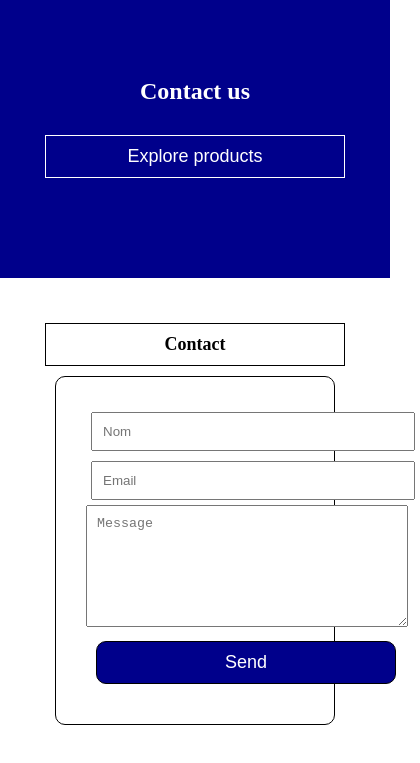
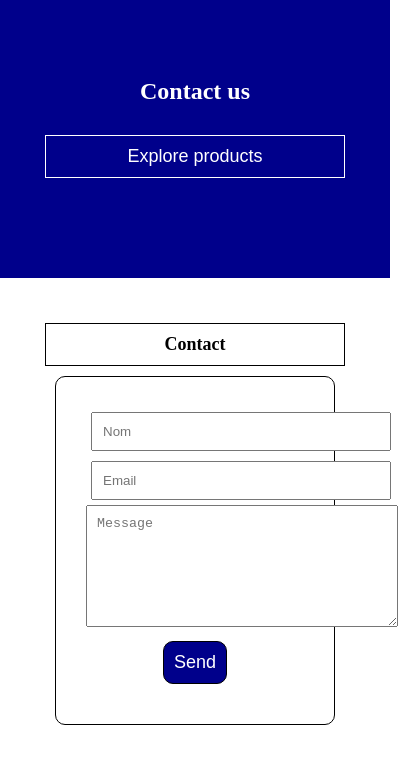
Before and after one commit to salah-barkai/whitedigital, a plain HTML site: page contact.html in a window 390 px wide. Shown: the part 71-834 px from the top of the page, 420 px wide, since content can reach past the window. Drawn offline with Linux system fonts and the light colour scheme.

Commit message:
Add files via upload

```diff
--- a/style.css
+++ b/style.css
@@ -256,12 +256,13 @@
         margin: 5px;
         outline: none
         border:1px solid black;
-        width: 500px;
+        width: 300px;
         display: inline-block;
+        box-sizing: border-box;
     }
 
     textarea {
-        width: 500px;
+        width: 290px;
         padding: 10px;
         height: 100px;
     }
@@ -277,7 +278,7 @@
         cursor: pointer;
         color: white;
         border-radius: 10px;
-        width: 300px;
+        width: auto;
         margin: 10px;
     }
 
@@ -314,13 +315,5 @@
     }
 
 
-     form input{
-        width: 300px;
-        padding: 5 40px;
-     }
-     form textarea{
-        width: 300px;
-        padding: 5 40px;
 
-     }
     }
```
